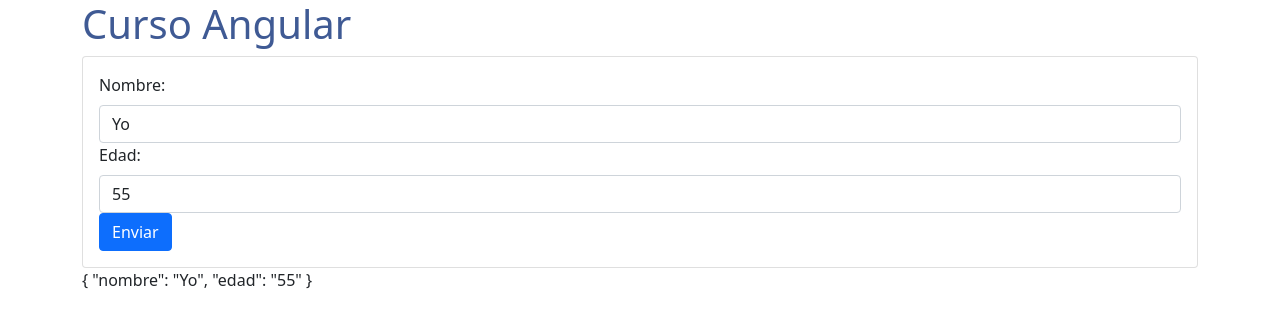
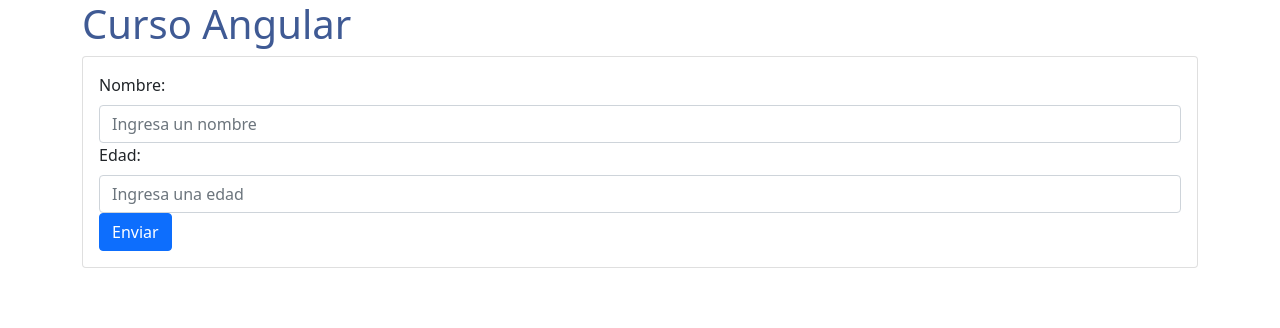
Before and after one commit to ZaiberZ/Angular_tutorial, an Angular app: page / in a window 1280 px wide. Shown: the top 328 px of the page. Built offline with nearby package versions, Linux system fonts and the light colour scheme.

Commit message:
14 - Como trabajar con validaciones

```diff
--- a/src/app/formulario2/formulario2.component.html
+++ b/src/app/formulario2/formulario2.component.html
@@ -3,15 +3,25 @@
         <form (ngSubmit)="procesar()">
             <div>
                 <label class="form-label">Nombre:</label>
-                <input class="form-control" name="nombre" placeholder="Ingresa un nombre" [(ngModel)]="persona.nombre">
+                <input class="form-control" name="nombre" placeholder="Ingresa un nombre" [(ngModel)]="persona.nombre"
+                    required #name="ngModel">
+                <div class="alert alert-danger mt-2" [hidden]="name.valid || name.pristine">
+                    Obligatorio
+                </div>
             </div>
             <div>
                 <label class="form-label">Edad:</label>
                 <input class="form-control" name="edad" placeholder="Ingresa una edad" type="number"
-                    [(ngModel)]="persona.edad">
+                    [(ngModel)]="persona.edad" required="" #edad="ngModel">
+                <div class="alert alert-danger mt-2" [hidden]="edad.valid || edad.pristine">
+                    Edad obligatoria
+                </div>
             </div>
             <button class="btn btn-primary">Enviar</button>
         </form>
     </div>
 </div>
-{{persona | json}}
+<!-- {{persona | json}} -->
+<!-- {{ name.errors | json}}
+<hr>
+{{ name.valid | json}} -->
--- a/src/app/formulario2/formulario2.component.ts
+++ b/src/app/formulario2/formulario2.component.ts
@@ -11,7 +11,7 @@ export class Formulario2Component {
     console.log(this.persona);
   }
   persona = {
-    nombre: "Yo",
-    edad: "55"
+    nombre: "",
+    edad: ""
   };
 }
```
Also changed, not shown: 1 other file (tests, documents, lock files or other folders).
